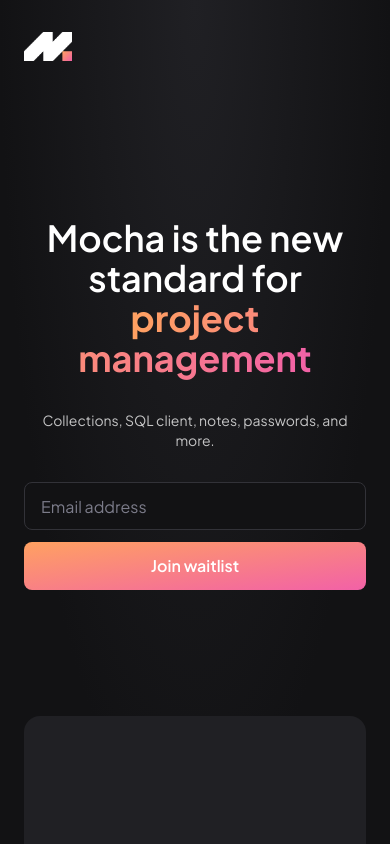
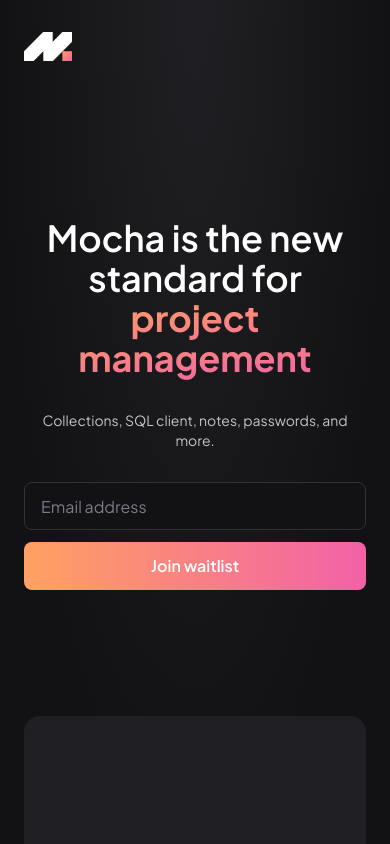
Before and after one commit to brunohfabre/mocha-waitlist, a Next.js app: page / in a window 390 px wide. Built offline with nearby package versions, Linux system fonts and the light colour scheme.

Commit message:
fiz linear gradients

```diff
--- a/src/app/page.tsx
+++ b/src/app/page.tsx
@@ -19,7 +19,7 @@
         <div className="flex flex-col gap-8 lg:gap-10 px-6 lg:px-4">
           <p className="text-4xl text-white text-center lg:text-7xl font-semibold max-w-5xl self-center">
             Mocha is the new standard for{' '}
-            <span className="font-bold bg-gradient-to-r from-mocha-orange to-mocha-pink text-background-gradient">
+            <span className="font-bold bg-gradient-to-br lg:bg-gradient-to-r from-mocha-orange to-mocha-pink text-background-gradient">
               project management
             </span>
           </p>
@@ -37,7 +37,7 @@
 
             <button
               type="button"
-              className="bg-gradient-to-br from-mocha-orange to-mocha-pink h-12 px-6 whitespace-nowrap text-white font-semibold rounded-lg hover:opacity-90 transition-all"
+              className="bg-gradient-to-r lg:bg-gradient-to-br from-mocha-orange to-mocha-pink h-12 px-6 whitespace-nowrap text-white font-semibold rounded-lg hover:opacity-90 transition-all"
             >
               Join waitlist
             </button>
```
